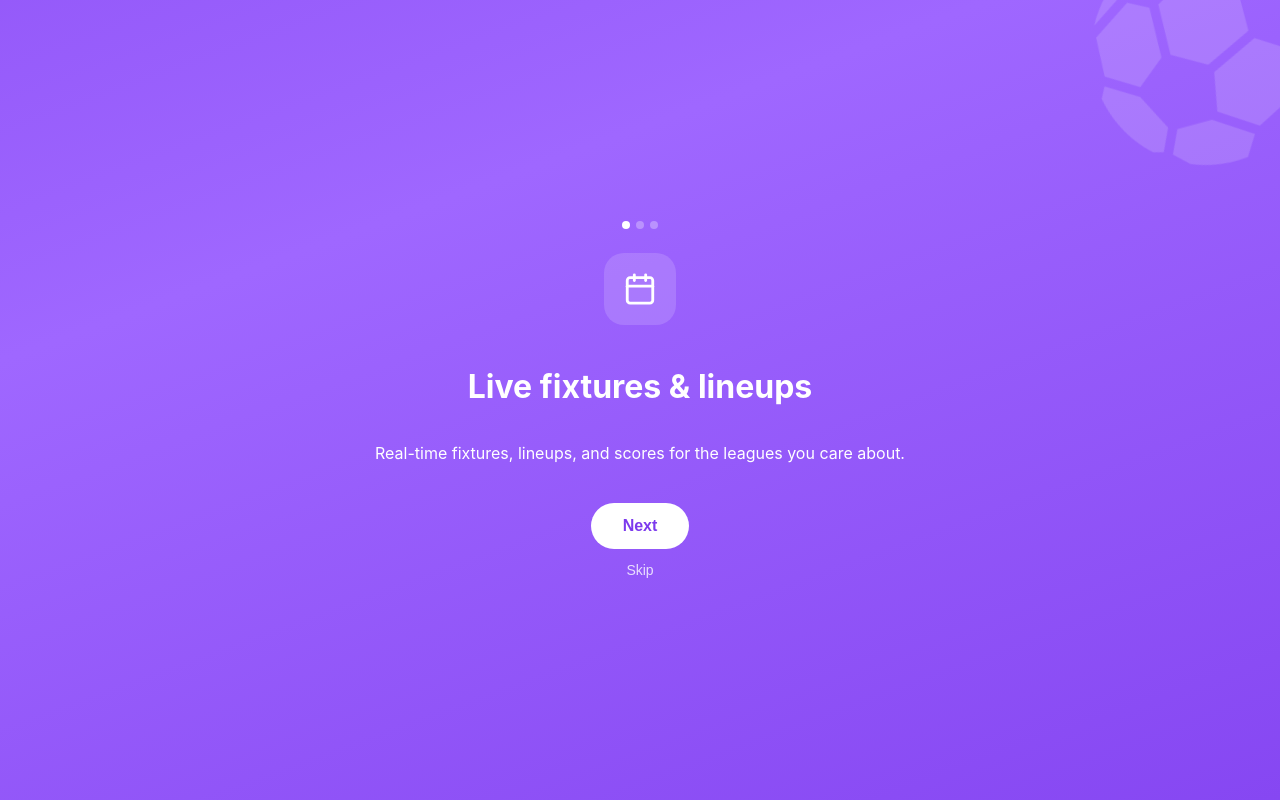
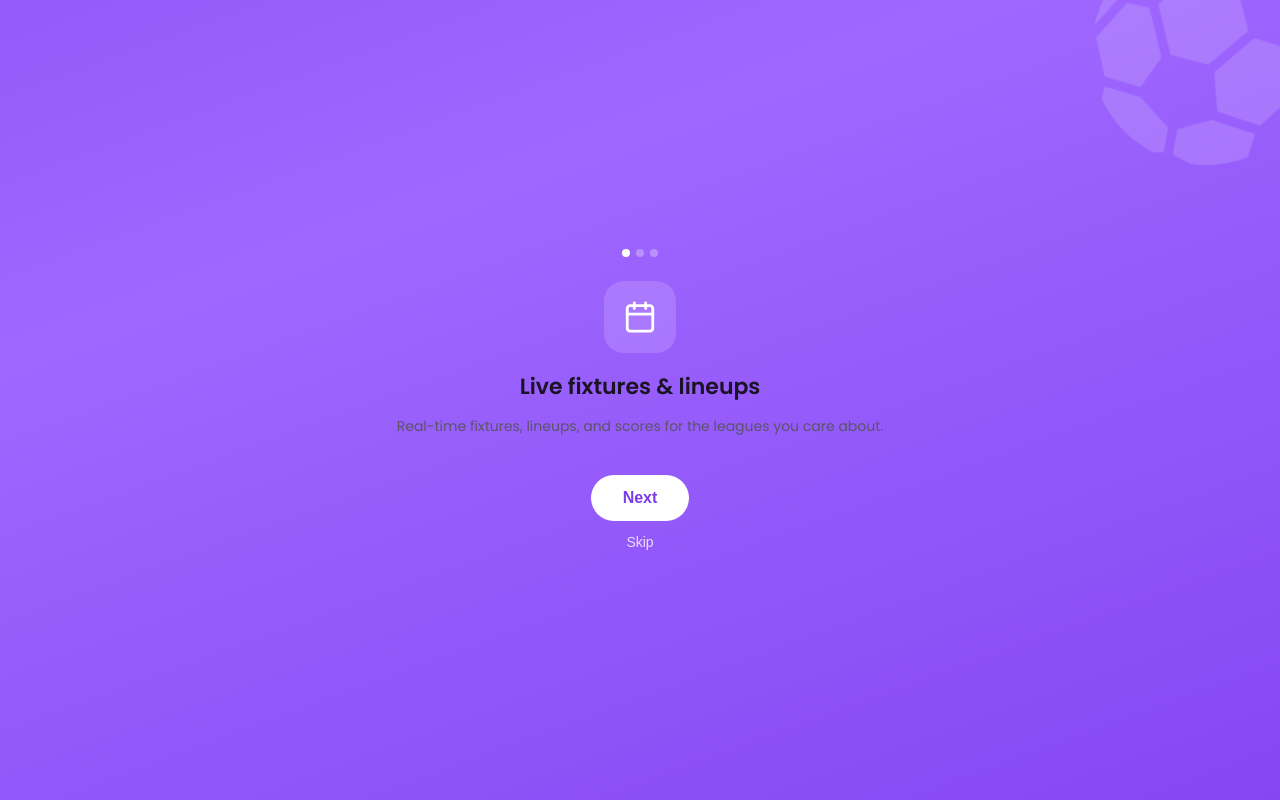
Before and after one commit to Bakareferanmi/Statie, a React (Vite) app: page /onboarding in a window 1280 px wide. Built offline with nearby package versions, Linux system fonts and the light colour scheme.

Commit message:
Poppins typography, type scale, improved text contrast

```diff
--- a/index.html
+++ b/index.html
@@ -2,9 +2,12 @@
 <html lang="en">
   <head>
     <meta charset="UTF-8" />
-    <link rel="icon" type="image/svg+xml" href="/favicon.svg" />
+    <link rel="icon" type="image/svg+xml" href="/vite.svg" />
     <meta name="viewport" content="width=device-width, initial-scale=1.0" />
-    <title>statie</title>
+    <link rel="preconnect" href="https://fonts.googleapis.com">
+    <link rel="preconnect" href="https://fonts.gstatic.com" crossorigin>
+    <link href="https://fonts.googleapis.com/css2?family=Poppins:wght@400;500;600;700&display=swap" rel="stylesheet">
+    <title>Statie</title>
   </head>
   <body>
     <div id="root"></div>
--- a/src/components/bottomnav.css
+++ b/src/components/bottomnav.css
@@ -7,7 +7,7 @@
   justify-content: space-around;
   align-items: center;
   background: #fff;
-  border-top: 1px solid #eee;
+  border-top: 1px solid var(--statie-ghost-white);
   padding: 8px 4px calc(8px + env(safe-area-inset-bottom));
   z-index: 10;
 }
@@ -23,7 +23,8 @@
   padding: 6px 10px;
   border-radius: 12px;
   text-decoration: none;
-  color: #999;
+  color: var(--statie-text-secondary);
+  font-weight: 500;
 }
 
 .nav-icon {
--- a/src/index.css
+++ b/src/index.css
@@ -5,6 +5,8 @@
   --statie-near-black: #14101F;
   --statie-ghost-white: #F6F3FF;
   --statie-signal-green: #34D399;
+  --statie-text-primary: #1A1425;
+  --statie-text-secondary: #5B5468;
 }
 
 * {
@@ -13,9 +15,31 @@
 
 body {
   margin: 0;
-  font-family: -apple-system, BlinkMacSystemFont, 'Segoe UI', Roboto, sans-serif;
+  font-family: 'Poppins', -apple-system, BlinkMacSystemFont, 'Segoe UI', Roboto, sans-serif;
   background: var(--statie-ghost-white);
-  color: var(--statie-near-black);
+  color: var(--statie-text-primary);
+}
+
+h1, h2, h3 {
+  font-weight: 600;
+  color: var(--statie-text-primary);
+  margin: 0;
+}
+
+h1 {
+  font-size: 22px;
+  line-height: 1.3;
+}
+
+h2 {
+  font-size: 18px;
+  line-height: 1.3;
+}
+
+p {
+  font-size: 14px;
+  line-height: 1.5;
+  color: var(--statie-text-secondary);
 }
 
 .page {
--- a/src/pages/chat.css
+++ b/src/pages/chat.css
@@ -13,6 +13,7 @@
   padding: 16px 20px;
   border-bottom: 1px solid var(--statie-ghost-white);
   font-weight: 600;
+  color: var(--statie-text-primary);
 }
 
 .chat-logo {
@@ -40,7 +41,8 @@
 .chat-bubble.assistant {
   align-self: flex-start;
   background: var(--statie-ghost-white);
-  color: var(--statie-near-black);
+  color: var(--statie-text-primary);
+  font-weight: 500;
   border-bottom-left-radius: 4px;
 }
 
@@ -48,6 +50,7 @@
   align-self: flex-end;
   background: var(--statie-purple);
   color: #fff;
+  font-weight: 500;
   border-bottom-right-radius: 4px;
 }
 
@@ -69,6 +72,8 @@
   border-radius: 999px;
   padding: 10px 16px;
   font-size: 14px;
+  font-family: 'Poppins', sans-serif;
+  color: var(--statie-text-primary);
   outline: none;
 }
 
--- a/src/pages/home.css
+++ b/src/pages/home.css
@@ -19,7 +19,8 @@
 .home-greeting {
   margin: 0;
   font-size: 13px;
-  color: #888;
+  font-weight: 500;
+  color: var(--statie-text-secondary);
 }
 
 .home-header h1 {
@@ -52,14 +53,16 @@
 
 .card-sub {
   margin: 0;
-  color: #999;
+  color: var(--statie-text-secondary);
   font-size: 13px;
+  font-weight: 500;
 }
 
 .tip-card .tip-text {
   margin: 10px 0;
   font-size: 15px;
   font-weight: 500;
+  color: var(--statie-text-primary);
 }
 
 .confidence-bar {
@@ -78,7 +81,8 @@
 
 .confidence-label {
   font-size: 12px;
-  color: #999;
+  font-weight: 500;
+  color: var(--statie-text-secondary);
 }
 
 .news-section {
@@ -107,9 +111,12 @@
 .news-item p {
   margin: 0;
   font-size: 14px;
+  font-weight: 500;
+  color: var(--statie-text-primary);
 }
 
 .news-item span {
   font-size: 12px;
-  color: #aaa;
+  font-weight: 500;
+  color: var(--statie-text-secondary);
 }
```
